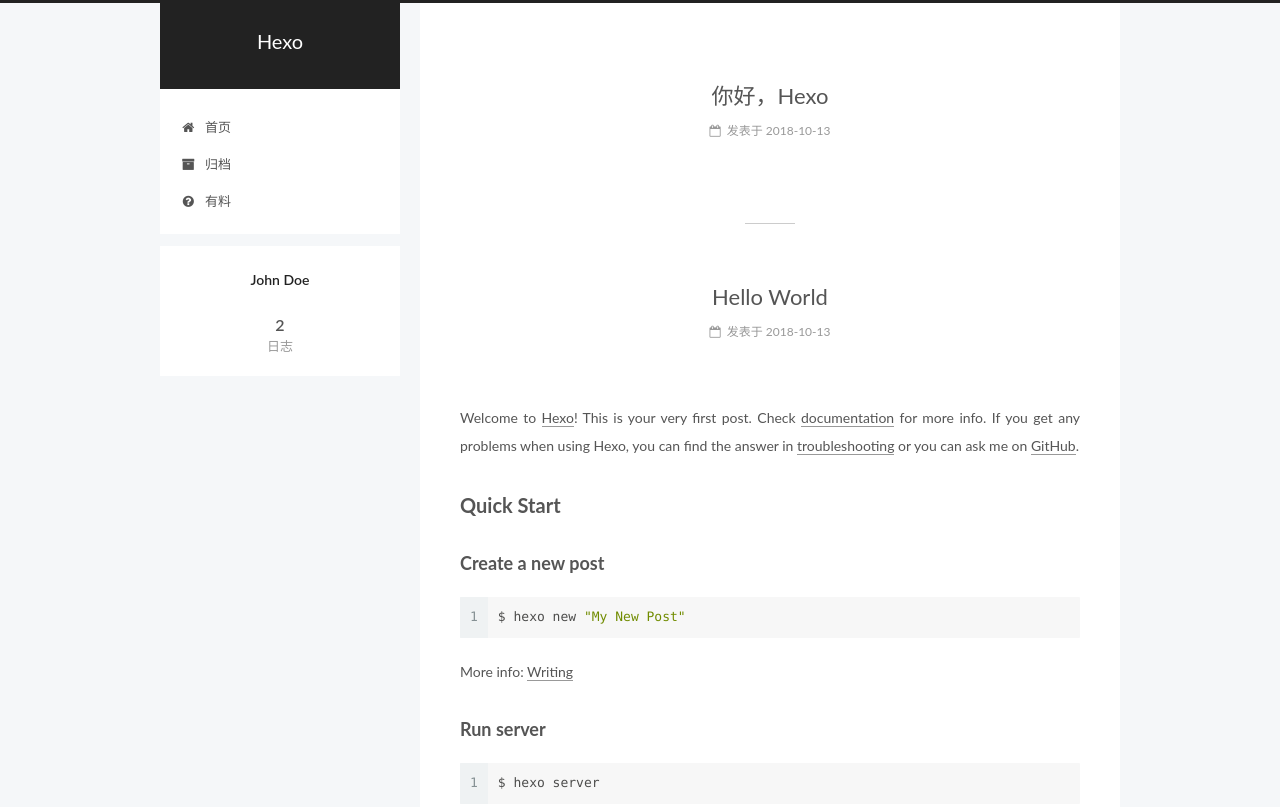
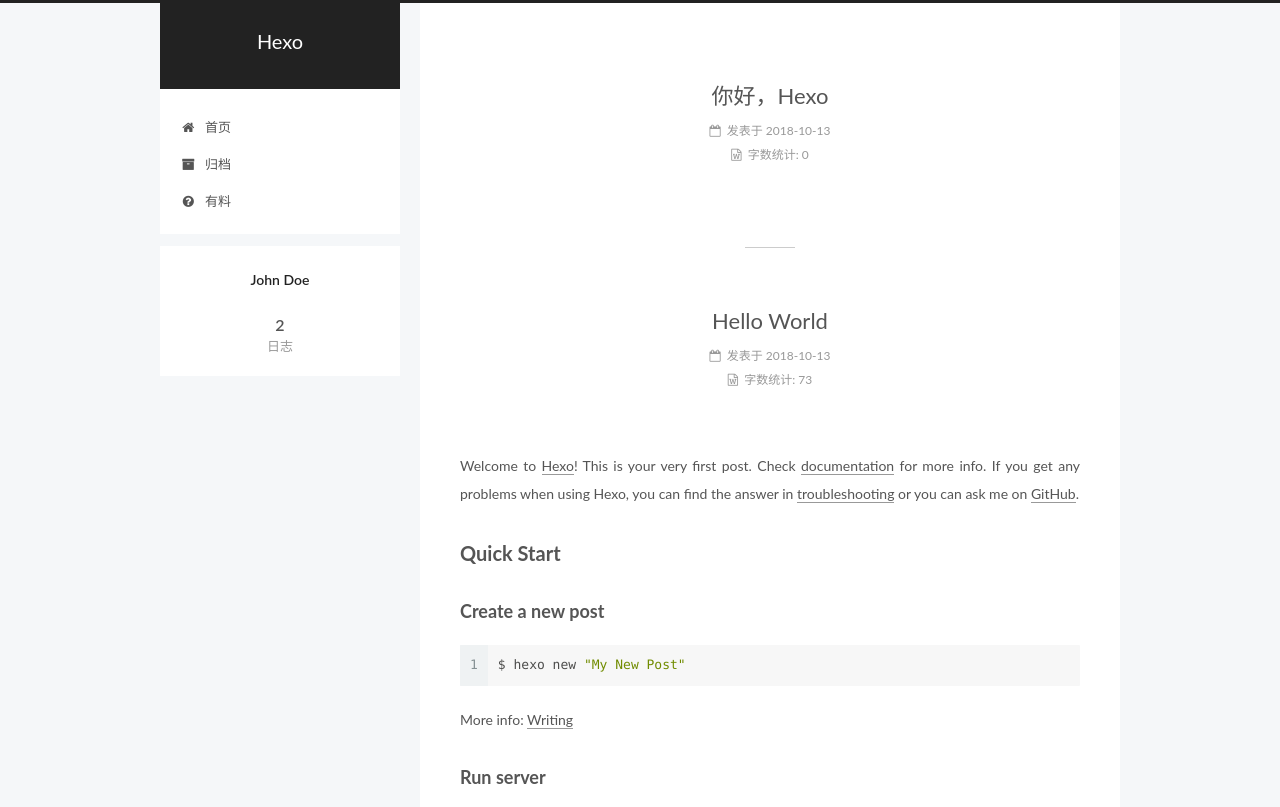
Before and after one commit to ClefairyBlame/ClefairyBlame.github.io, a plain HTML site: page index.html in a window 1280 px wide. Shown: the top 807 px of the page. Drawn offline with Linux system fonts and the light colour scheme; some packages are replaced by stand-ins of ours; no server answers; a script that the page names is missing.

Commit message:
Site updated: 2018-10-14 04:14:53

```diff
--- a/index.html
+++ b/index.html
@@ -292,6 +292,25 @@
 
 
 
+            <div class="post-wordcount">
+
+
+                <span class="post-meta-item-icon">
+                  <i class="fa fa-file-word-o"></i>
+                </span>
+
+                  <span class="post-meta-item-text">字数统计&#58;</span>
+
+                <span title="字数统计">
+                  0
+                </span>
+
+
+
+
+
+            </div>
+
 
 
 
@@ -410,6 +429,25 @@
 
 
 
+
+            <div class="post-wordcount">
+
+
+                <span class="post-meta-item-icon">
+                  <i class="fa fa-file-word-o"></i>
+                </span>
+
+                  <span class="post-meta-item-text">字数统计&#58;</span>
+
+                <span title="字数统计">
+                  73
+                </span>
+
+
+
+
+
+            </div>
 
 
 
```
Also changed, not shown: 2018/10/13/hello-world/index.html (+19 -0 lines), 2018/10/13/你好，Hexo/index.html (+19 -0 lines).
